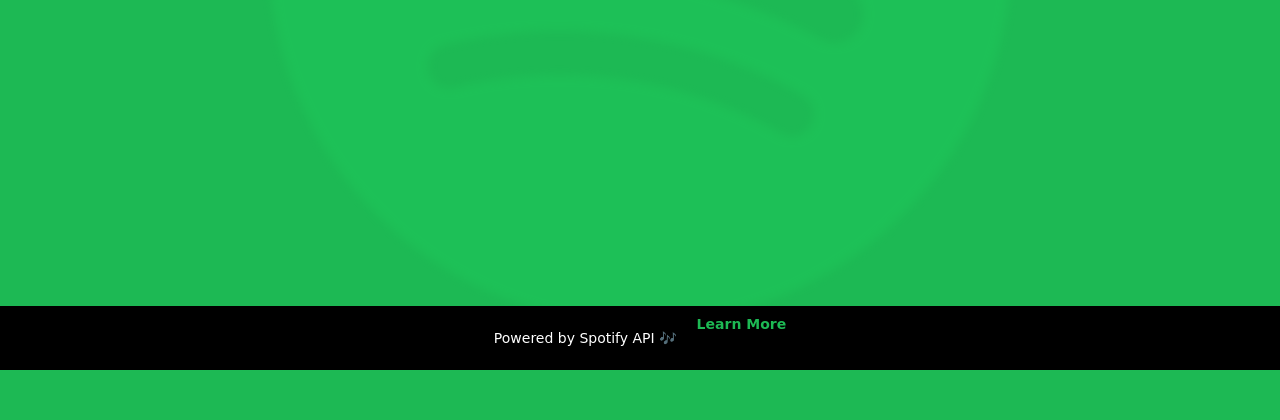
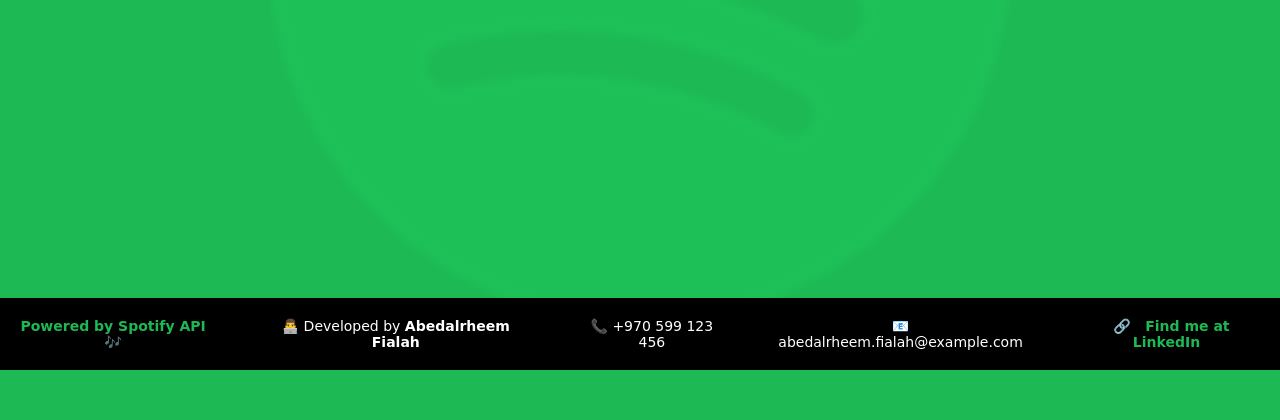
Before and after one commit to iAboud98/Mood-Based-Music-Recommender, a Flask app: page / in a window 1280 px wide. Shown: the part 430-850 px from the top of the page. Run offline with Flask 3, Linux system fonts and the light colour scheme.

```diff
--- a/static/css/style.css
+++ b/static/css/style.css
@@ -138,24 +138,27 @@ button:hover {
     border-radius: 8px; /* Optional: adds rounded corners to the image */
 }
 
-
-/* Footer */
+/* Footer Section */
 footer {
     position: fixed;
     bottom: 0;
     width: 100%;
     text-align: center;
     font-size: 14px;
-    padding: 10px 0;
+    padding: 20px 0;
     background-color: #000;
     color: #fff;
     display: flex;
-    justify-content: center;
-    gap: 20px;
-    flex-wrap: wrap;
-    margin-bottom: 0.2px; /* Adds space between the footer and the bottom of the page */
+    justify-content: space-around; /* Distribute space evenly */
+    align-items: center;
+    gap: 20px; /* Add space between items */
 }
 
+footer p,
+footer a,
+footer span {
+    margin: 0 10px; /* Space between elements */
+}
 
 footer a {
     color: #1DB954;
--- a/templates/base.html
+++ b/templates/base.html
@@ -29,8 +29,11 @@
 
     <!-- Footer -->
     <footer>
-        <p>Powered by Spotify API 🎶</p>
-        <a href="https://developer.spotify.com/" target="_blank">Learn More</a>
+        <a href="https://developer.spotify.com/" target="_blank">Powered by Spotify API 🎶</a>
+        <span>👨‍💻 Developed by <strong>Abedalrheem Fialah</strong></span>
+        <span>📞 +970 599 123 456</span>
+        <span>📧 abedalrheem.fialah@example.com</span>
+        <span>🔗 <a href="https://www.linkedin.com/in/abedalrheemfialah" target="_blank">Find me at LinkedIn</a></span>
     </footer>
 </body>
 </html>
```
